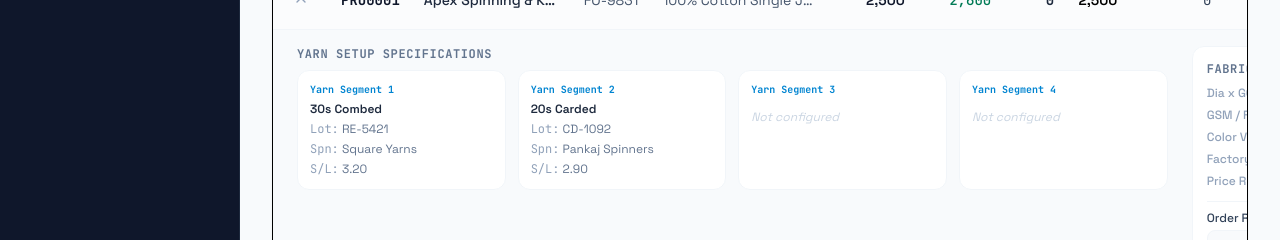
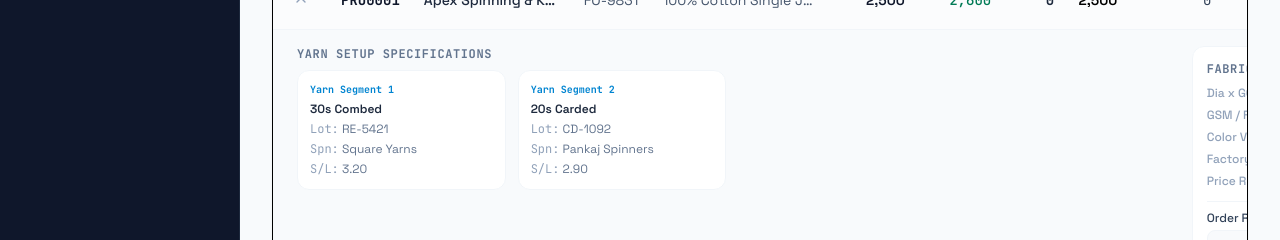
Before and after one commit to Proplanex/Proplanex-Final-Demo, a React (Vite) app: page / in a window 1280 px wide. Both pictures are taken after a click on the button 301 px from the left and 452 px from the top of the page. Shown: the part 453-693 px from the top of the page. Built offline with nearby package versions, Linux system fonts and the light colour scheme; a web font is replaced by a local one.

Commit message:
fix: hide empty yarn configuration containers
Filter out yarn entries without a configuration and conditionally render containers only when yarn data is present to prevent layout inconsistencies.

```diff
--- a/src/components/OrderStatus.tsx
+++ b/src/components/OrderStatus.tsx
@@ -293,23 +293,25 @@ export default function OrderStatus() {
                               {/* Left Columns - Yarn Specifications */}
                               <div className="col-span-1 md:col-span-2 lg:col-span-3">
                                 <p className="text-xs font-semibold text-slate-500 uppercase tracking-wider mb-2 font-mono">Yarn Setup Specifications</p>
+                                {order.yarns.some(yarn => yarn.yc) ? (
                                   <div className="grid grid-cols-2 md:grid-cols-4 gap-3">
-                                  {order.yarns.map((yarn, idx) => (
+                                    {order.yarns.filter(yarn => yarn.yc).map((yarn, idx) => (
                                       <div key={idx} className="bg-white p-3 rounded-xl border border-slate-100 shadow-3xs">
                                         <p className="text-[10px] font-mono text-sky-600 font-semibold mb-1">Yarn Segment {idx + 1}</p>
-                                      {yarn.yc ? (
                                         <div className="space-y-1 text-xs">
                                           <p className="font-semibold text-slate-800">{yarn.yc}</p>
                                           <p className="text-slate-500"><span className="text-slate-400 font-mono">Lot:</span> {yarn.lot}</p>
                                           <p className="text-slate-500"><span className="text-slate-400 font-mono">Spn:</span> {yarn.spinner}</p>
                                           <p className="text-slate-500"><span className="text-slate-400 font-mono">S/L:</span> {yarn.sl}</p>
                                         </div>
-                                      ) : (
-                                        <p className="text-xs text-slate-300 italic py-2">Not configured</p>
-                                      )}
                                       </div>
                                     ))}
                                   </div>
+                                ) : (
+                                  <div className="bg-white p-4 rounded-xl border border-slate-100 shadow-3xs text-center">
+                                    <p className="text-xs text-slate-400 italic py-2">No active yarn specifications mapped to this order fabric.</p>
+                                  </div>
+                                )}
                               </div>
 
                               {/* Right column - Remarks and extra details */}
--- a/src/components/PlanningFile.tsx
+++ b/src/components/PlanningFile.tsx
@@ -204,6 +204,7 @@ export default function PlanningFile() {
                           <td colSpan={9} className="py-4 px-10 border-b border-slate-100">
                             <div className="space-y-4">
                               {/* Yarn detail cards */}
+                              {order.yarns.some(y => y.yc) && (
                                 <div className="bg-white p-3 rounded-xl border border-slate-100 shadow-3xs">
                                   <p className="text-xs font-semibold text-slate-400 font-mono uppercase mb-2">Primary Yarn Configurations</p>
                                   <div className="grid grid-cols-2 md:grid-cols-4 gap-3">
@@ -216,6 +217,7 @@ export default function PlanningFile() {
                                     ) : null)}
                                   </div>
                                 </div>
+                              )}
 
                               {/* Machine Routing Table */}
                               <div>
```
Lines whose indentation alone changed are shown as unchanged.
